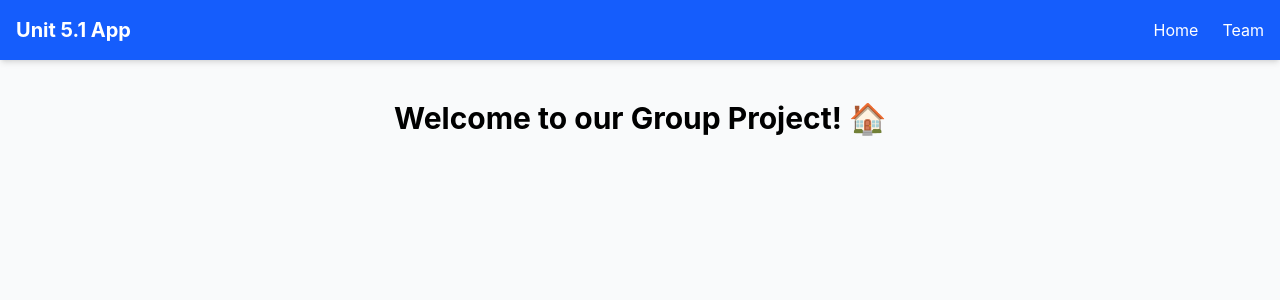
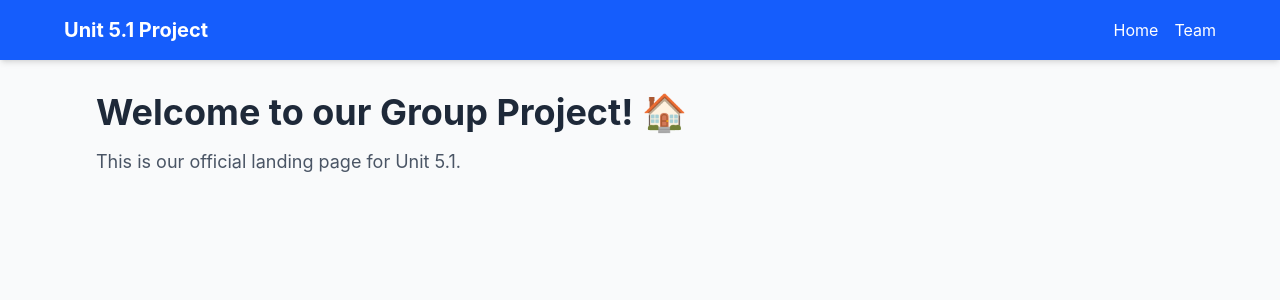
Before and after one commit to Alex-2026/Real-U5-Alex-Jason-Sandesh-Mahmoud, a React (Vite) app in the folder my-final-app/: page / in a window 1280 px wide. Shown: the top 300 px of the page. Built offline with nearby package versions, Linux system fonts and the light colour scheme.

Commit message:
Requirement 1: Added team slots to App.jsx

```diff
--- a/my-final-app/src/App.jsx
+++ b/my-final-app/src/App.jsx
@@ -1,29 +1,69 @@
-import { BrowserRouter as Router, Routes, Route, Link } from "react-router-dom";
+import React from 'react';
+import { BrowserRouter as Router, Routes, Route, Link } from 'react-router-dom';
 
-// These are simple "Page" components for now
-const Home = () => <div className="p-10 text-center"><h2 className="text-3xl font-bold">Welcome to our Group Project! 🏠</h2></div>;
-const Team = () => <div className="p-10 text-center"><h2 className="text-3xl font-bold">Meet the Team 👥</h2></div>;
+// --- COMPONENTS ---
+
+const Home = () => (
+  <div className="p-8">
+    <h1 className="text-4xl font-bold text-gray-800 mb-4">Welcome to our Group Project! 🏠</h1>
+    <p className="text-lg text-gray-600">
+      This is our official landing page for Unit 5.1.
+    </p>
+  </div>
+);
+
+const Team = () => (
+  <div className="p-8">
+    <h1 className="text-3xl font-bold mb-6">Meet the Team </h1>
+    <div className="grid gap-4">
+      {/* Requirement 2: Each member can edit their own card below */}
+      <div className="p-4 border rounded shadow-sm bg-white">
+        <h2 className="font-bold text-blue-600">Alex (Manager)</h2>
+        <p>Role: Repo Setup & Routing</p>
+      </div>
+
+      <div className="p-4 border rounded shadow-sm bg-white">
+        <h2 className="font-bold text-green-600">Jason</h2>
+        <p>Role: [Jason, add your role here]</p>
+      </div>
+
+      <div className="p-4 border rounded shadow-sm bg-white">
+        <h2 className="font-bold text-purple-600">Sandesh</h2>
+        <p>Role: [Sandesh, add your role here]</p>
+      </div>
+
+      <div className="p-4 border rounded shadow-sm bg-white">
+        <h2 className="font-bold text-orange-600">Mahmoud</h2>
+        <p>Role: [Mahmoud, add your role here]</p>
+      </div>
+    </div>
+  </div>
+);
+
+// --- MAIN APP ---
 
 function App() {
   return (
     <Router>
       <div className="min-h-screen bg-gray-50">
-
-        {/* Requirement: Navbar */}
-        <nav className="bg-blue-600 p-4 text-white flex justify-between items-center shadow-md">
-          <h1 className="font-bold text-xl">Unit 5.1 App</h1>
-          <div className="space-x-6">
-            <Link to="/" className="hover:text-blue-200">Home</Link>
-            <Link to="/team" className="hover:text-blue-200">Team</Link>
+        {/* Navigation Bar */}
+        <nav className="bg-blue-600 p-4 text-white shadow-md">
+          <div className="max-w-6xl mx-auto flex justify-between items-center">
+            <h1 className="text-xl font-bold">Unit 5.1 Project</h1>
+            <div className="space-x-4">
+              <Link to="/" className="hover:underline">Home</Link>
+              <Link to="/team" className="hover:underline">Team</Link>
+            </div>
           </div>
         </nav>
 
-        {/* Content Area */}
-        <Routes>
-          <Route path="/" element={<Home />} />
-          <Route path="/team" element={<Team />} />
-        </Routes>
-
+        {/* Page Content */}
+        <main className="max-w-6xl mx-auto">
+          <Routes>
+            <Route path="/" element={<Home />} />
+            <Route path="/team" element={<Team />} />
+          </Routes>
+        </main>
       </div>
     </Router>
   );
```
